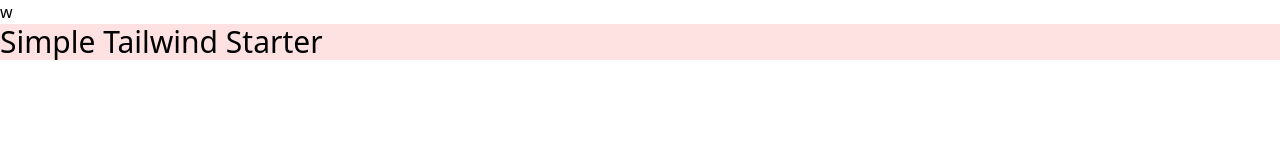
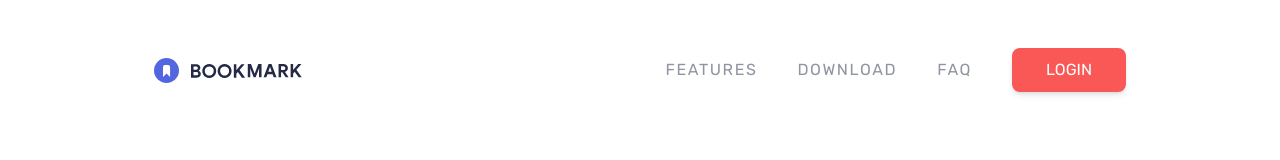
Before and after one commit to Jscorz/Tailwind-Landing-Page-Six, a website: page index.html in a window 1280 px wide. Drawn offline with Linux system fonts and the light colour scheme.

Commit message:
finished markup and styling of navbar

```diff
--- a/index.html
+++ b/index.html
@@ -4,10 +4,38 @@
 		<meta charset="UTF-8" />
 		<meta http-equiv="X-UA-Compatible" content="IE=edge" />
 		<meta name="viewport" content="width=device-width, initial-scale=1.0" />
+		<link
+			href="https://fonts.googleapis.com/css2?family=Rubik:wght@400;600;700&display=swap"
+			rel="stylesheet"
+		/>
 		<link rel="stylesheet" href="css/style.css" />
-		<title>Bookmark Website</title></head
-	>w
-	<body>
-		<h1 class="text-3xl bg-red-100">Simple Tailwind Starter</h1>
+		<title>Bookmark Website</title>
+	</head>
+	<body class="overflow-x-hidden">
+		<nav class="container relative mx-auto p-6">
+			<!-- Flex Container for nav items -->
+			<div class="flex items-center justify-between space-x-20 my-6">
+				<!-- Logo -->
+				<div class="z-30">
+					<img src="images/logo-bookmark.svg" alt="" id="logo" />
+				</div>
+				<!-- Menu Items -->
+				<div
+					class="hidden items-center space-x-10 uppercase text-grayishBlue md:flex"
+				>
+					<a href="#" class="tracking-widest hover:text-softRed"
+						>Features</a
+					><a href="#" class="tracking-widest hover:text-softRed"
+						>Download</a
+					><a href="#" class="tracking-widest hover:text-softRed"
+						>FAQ</a
+					><a
+						href="#"
+						class="px-8 py-2 text-white bg-softRed border-2 border-softRed rounded-lg shadow-md hover:text-softRed hover:bg-white"
+						>Login</a
+					>
+				</div>
+			</div>
+		</nav>
 	</body>
 </html>
--- a/tailwind.config.js
+++ b/tailwind.config.js
@@ -1,7 +1,23 @@
 module.exports = {
-  content: ["./*.html"],
-  theme: {
-    extend: {},
-  },
-  plugins: [],
+	content: ["./*.html"],
+	theme: {
+		screens: {
+			sm: "480px",
+			md: "768px",
+			lg: "1020px",
+			xl: "1440px",
+		},
+		extend: {
+			colors: {
+				softBlue: "hsl(231, 69%, 60%)",
+				softRed: "hsl(0, 94%, 66%)",
+				grayishBlue: "hsl(229, 8%, 60%)",
+				veryDarkBlue: "hsl(229, 31%, 21%)",
+			},
+			fontFamily: {
+				sans: ["Rubik", "sans-serif"],
+			},
+		},
+	},
+	plugins: [],
 };
```
Also changed, not shown: css/style.css.
